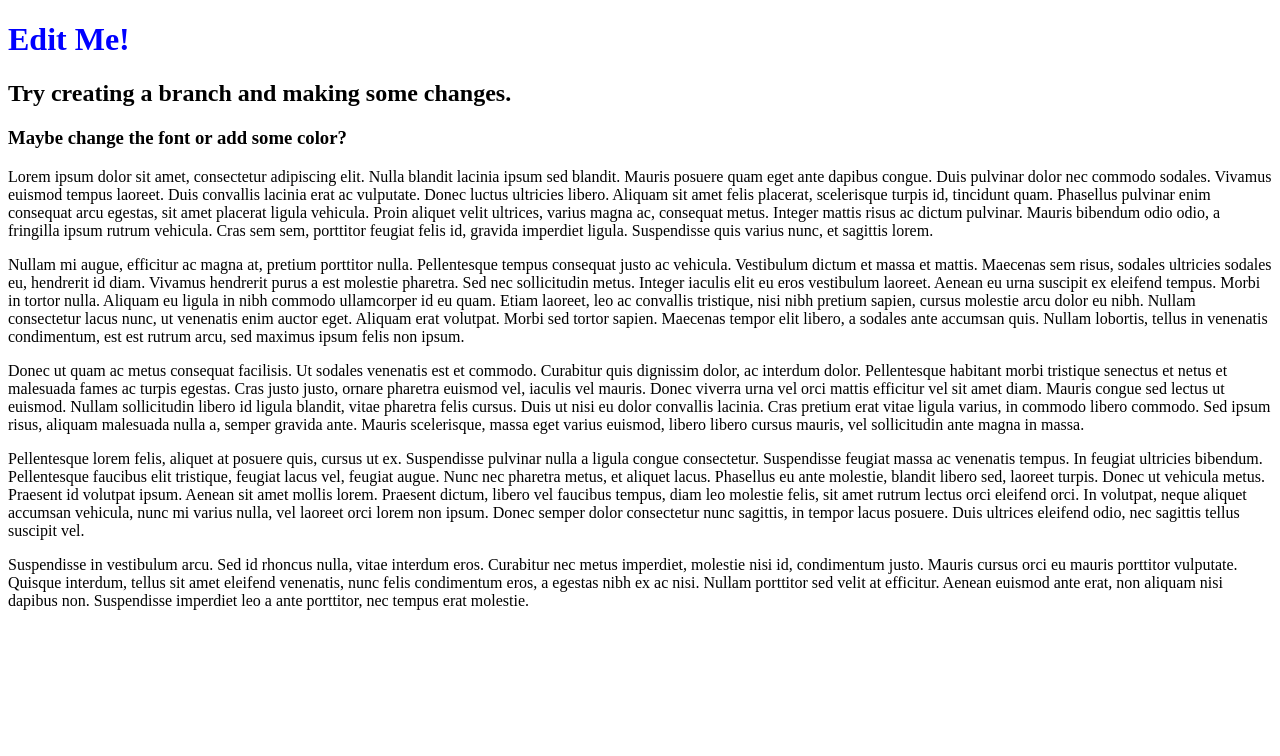
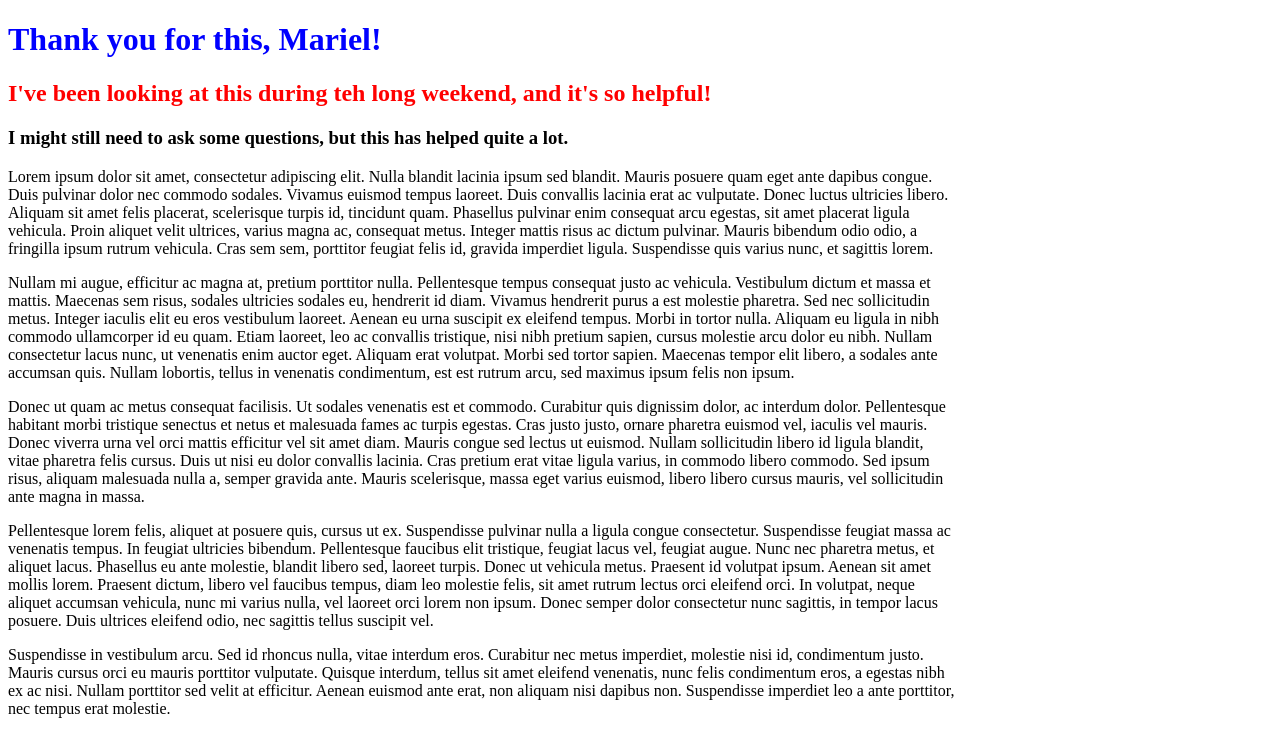
Before and after one commit to mariel-delagarza/practice-repo, a plain HTML site: page index.html in a window 1280 px wide. Drawn offline with Linux system fonts and the light colour scheme.

Commit message:
I changed the headings and the <p> width

```diff
--- a/index.html
+++ b/index.html
@@ -2,15 +2,15 @@
 <html lang="en">
   <head>
     <meta charset="utf-8" />
-    <title>Practice Repo</title>
+    <title>Fabio's Test Repo</title>
     <meta name="viewport" content="initial-scale=1,width=device-width" />
     <link rel="stylesheet" href="style.css" />
   </head>
   <body>
     <div>
-      <h1>Edit Me!</h1>
-      <h2>Try creating a branch and making some changes.</h2>
-      <h3>Maybe change the font or add some color?</h3>
+      <h1>Thank you for this, Mariel!</h1>
+      <h2>I've been looking at this during teh long weekend, and it's so helpful!</h2>
+      <h3>I might still need to ask some questions, but this has helped quite a lot.</h3>
       <p>
         Lorem ipsum dolor sit amet, consectetur adipiscing elit. Nulla blandit
         lacinia ipsum sed blandit. Mauris posuere quam eget ante dapibus congue.
--- a/style.css
+++ b/style.css
@@ -1,3 +1,11 @@
 h1 {
   color: blue;
 }
+
+h2 {
+  color:red;
+}
+
+p {
+  max-width:75%;
+}
```
